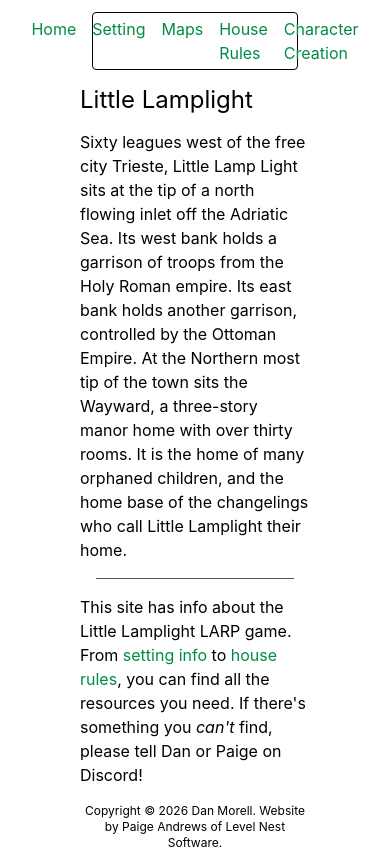
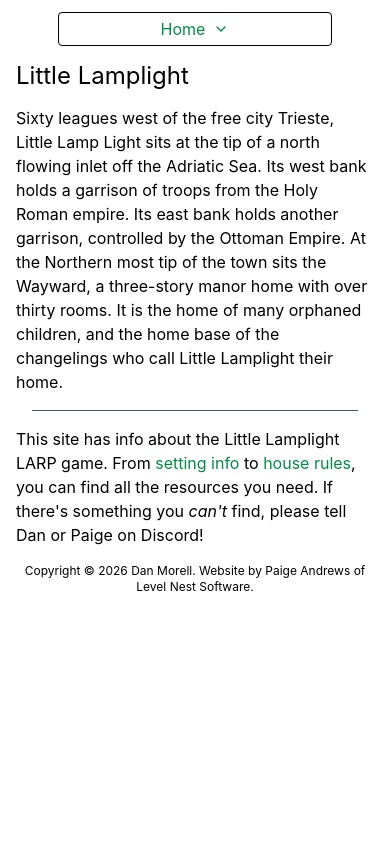
Before and after one commit to aurule/little-lamplight, a SvelteKit app: page / in a window 390 px wide. Built offline with nearby package versions, Linux system fonts and the light colour scheme.

Commit message:
Improve mobile navigation

```diff
--- a/src/routes/+layout.svelte
+++ b/src/routes/+layout.svelte
@@ -1,16 +1,18 @@
 <script lang="ts">
-	import './layout.css';
+  import './layout.css';
+  import Navigation from "./components/Navigation.svelte"
+  import { setContext } from 'svelte';
 
-	let { children } = $props();
+  let { children } = $props();
+
+  let width = $state(0)
+  let isMobile = $derived(width < 768)
+  setContext("isMobile", () => isMobile)
 </script>
 
-<nav class="border rounded border-black p-1 m-3 flex gap-4 justify-center">
-	<a href="/">Home</a>
-	<a href="/setting">Setting</a>
-	<a href="/maps">Maps</a>
-	<a href="/rules">House Rules</a>
-	<a href="/creation">Character Creation</a>
-</nav>
+<svelte:window bind:innerWidth={width} />
+
+<Navigation />
 
 {@render children()}
 
--- /dev/null
+++ b/src/routes/components/Navigation.svelte
@@ -0,0 +1,65 @@
+<script lang="ts">
+  import { getContext } from "svelte";
+  import { page } from "$app/state"
+  import { DropdownMenu } from "bits-ui";
+  import { ChevronDown, ChevronUp } from "@lucide/svelte";
+
+  let isMobile: CallableFunction = getContext("isMobile")
+
+  const links = new Map<string, string>([
+    ["/", "Home"],
+    ["/setting", "Setting"],
+    ["/maps", "Maps"],
+    ["/rules", "House Rules"],
+    ["/characters", "Character Rules"],
+  ])
+
+  let current_path = $derived(page.url.pathname)
+  let current_label = $derived(links.get(current_path))
+  let open = $state(false)
+</script>
+
+{#if isMobile()}
+  <DropdownMenu.Root bind:open>
+    <DropdownMenu.Trigger class="w-5/6 min-w-50 mx-auto block">
+      <nav class="current border rounded border-black bg-white p-1 m-3 flex gap-2 justify-center items-center block">
+        {current_label}
+        {#if open}
+          <ChevronUp size={16} />
+        {:else}
+          <ChevronDown size={16} />
+        {/if}
+      </nav>
+    </DropdownMenu.Trigger>
+    <DropdownMenu.Portal>
+      <DropdownMenu.Content class="w-5/6 min-w-50">
+        <div class="border rounded border-black p-2 bg-white min-w-50">
+          {#each links.entries() as [path, label] (path)}
+            {#if current_path != path}
+              <DropdownMenu.Item>
+                <a class="block w-full" href={path}>{label}</a>
+              </DropdownMenu.Item>
+            {/if}
+          {/each}
+        </div>
+      </DropdownMenu.Content>
+    </DropdownMenu.Portal>
+  </DropdownMenu.Root>
+{:else}
+  <nav class="border rounded border-black p-1 m-3 flex gap-4 justify-center">
+    {#each links.entries() as [path, label] (path)}
+      {#if current_path == path}
+        <span class="current underline">{label}</span>
+      {:else}
+        <a href={path}>{label}</a>
+      {/if}
+    {/each}
+  </nav>
+{/if}
+
+<style>
+  .current {
+    color: #008C45;
+    cursor: default;
+  }
+</style>
--- a/src/routes/layout.css
+++ b/src/routes/layout.css
@@ -66,3 +66,9 @@ ol.rating {
     margin-left: ;
   }
 }
+
+@media (max-width: 768px) {
+  body {
+    padding: 0 1rem;
+  }
+}
```
